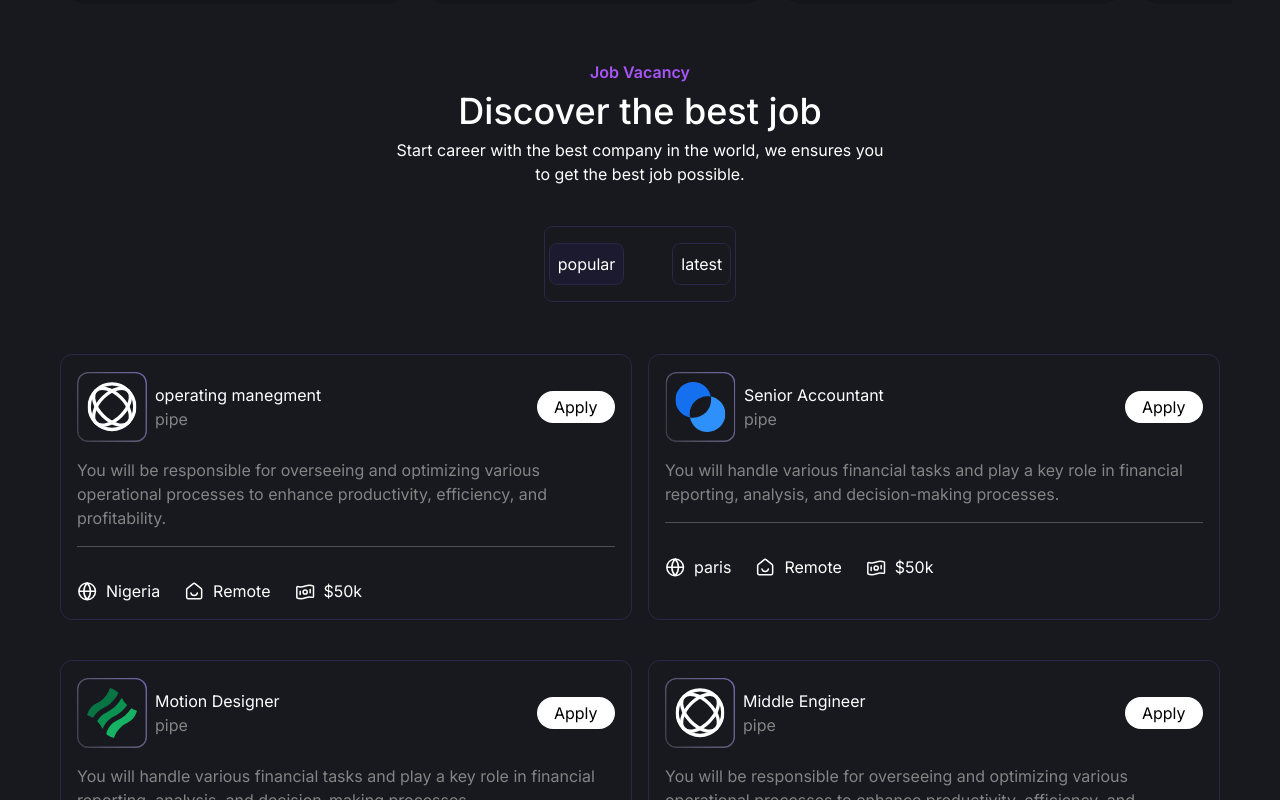
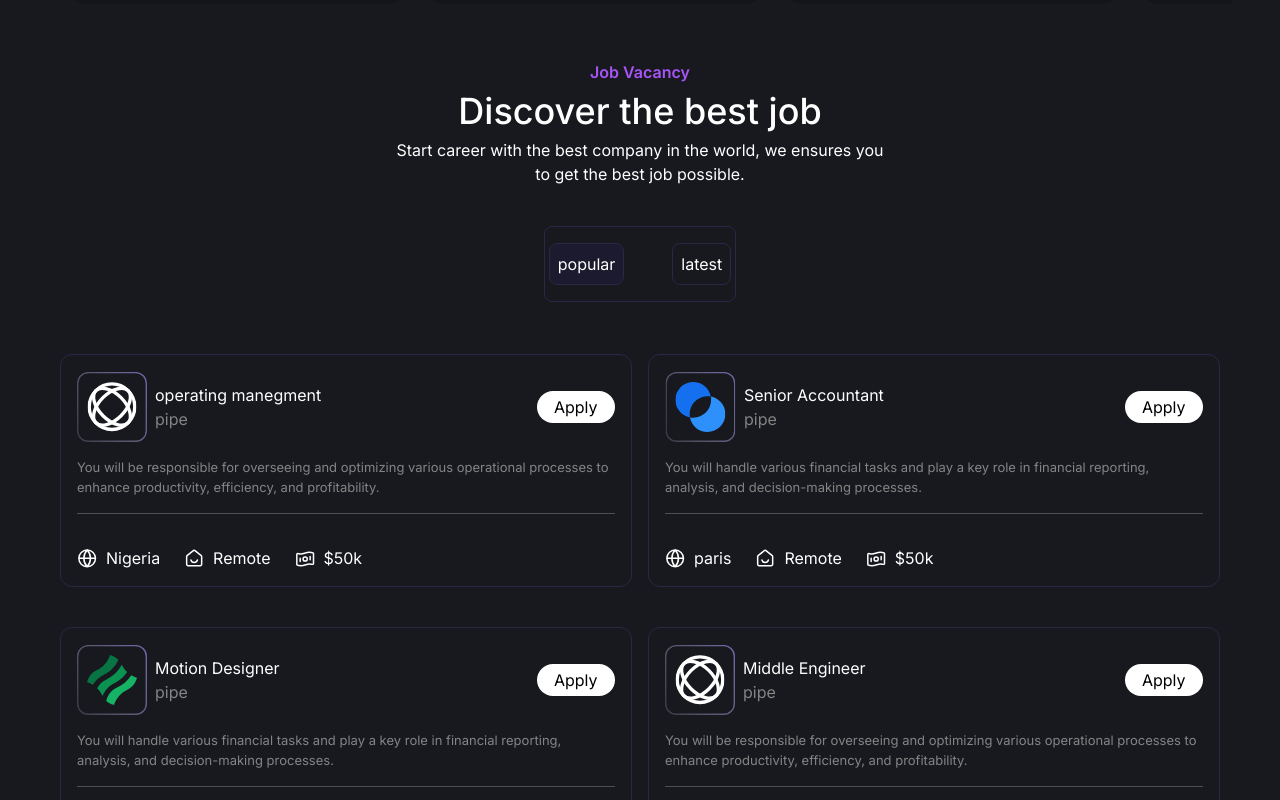
Before and after one commit to Cyrusweb/jobseek, a React (Vite) app: page / in a window 1280 px wide. Shown: the part 2000-2800 px from the top of the page. Built offline with nearby package versions, Linux system fonts and the light colour scheme.

Commit message:
happy weekend

```diff
--- a/src/Components/DisCover.jsx
+++ b/src/Components/DisCover.jsx
@@ -17,7 +17,7 @@ function DisCover() {
             Discover the best job
           </h1>
           <div className="mx-[20px]">
-            <p className="text-[12px] text-white   md:text-[16px]   lg:w-[40%] md:w-[60%] m-auto">
+            <p className="text-[12px] text-white    md:text-[16px]   lg:w-[40%] md:w-[60%] m-auto">
               Start career with the best company in the world, we ensures you to
               get the best job possible.
             </p>
@@ -59,7 +59,7 @@ function DisCover() {
                 </div>
               </div>
               <article>
-                <p className="text-[#848484] border-b-[1px] border-[#4d4f55] pb-4 mt-4">
+                <p className="text-[#848484] border-b-[1px]  text-[13px]  border-[#4d4f55] pb-4 mt-4">
                   You will be responsible for overseeing and optimizing various
                   operational processes to enhance productivity, efficiency, and
                   profitability.
@@ -106,7 +106,7 @@ function DisCover() {
                 </div>
               </div>
               <article>
-                <p className="text-[#848484] border-b-[1px] border-[#4d4f55] pb-4 mt-4">
+                <p className="text-[#848484] border-b-[1px] text-[13px] border-[#4d4f55] pb-4 mt-4">
                   You will handle various financial tasks and play a key role in
                   financial reporting, analysis, and decision-making processes.
                 </p>
@@ -153,7 +153,7 @@ function DisCover() {
                 </div>
               </div>
               <article>
-                <p className="text-[#848484] border-b-[1px] border-[#4d4f55] pb-4 mt-4">
+                <p className="text-[#848484] border-b-[1px] text-[13px]  border-[#4d4f55] pb-4 mt-4">
                   You will handle various financial tasks and play a key role in
                   financial reporting, analysis, and decision-making processes.
                 </p>
@@ -197,7 +197,7 @@ function DisCover() {
                 </div>
               </div>
               <article>
-                <p className="text-[#848484] border-b-[1px] border-[#4d4f55] pb-4 mt-4">
+                <p className="text-[#848484] text-[13px]  border-b-[1px] border-[#4d4f55] pb-4 mt-4">
                   You will be responsible for overseeing and optimizing various
                   operational processes to enhance productivity, efficiency, and
                   profitability.
```
